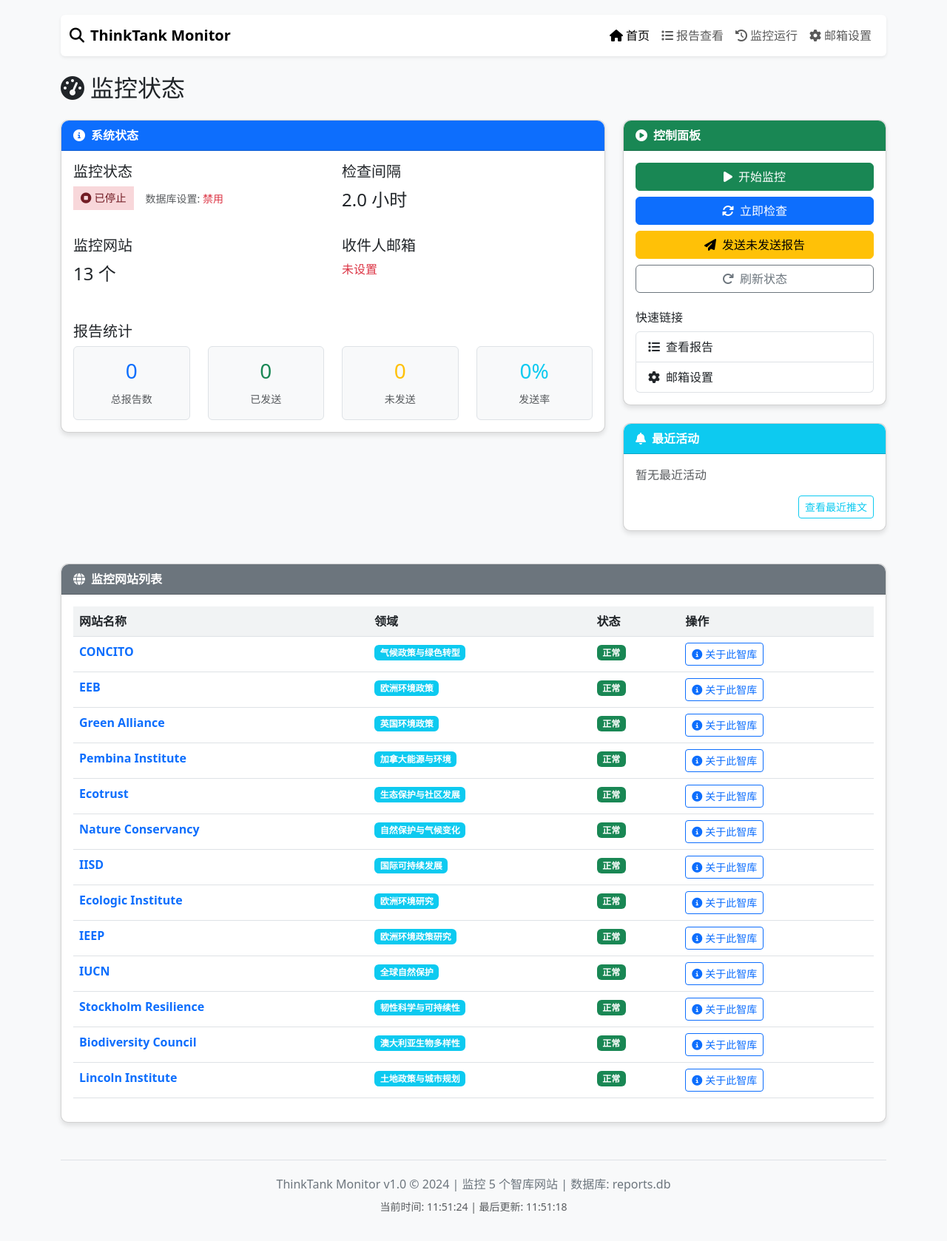
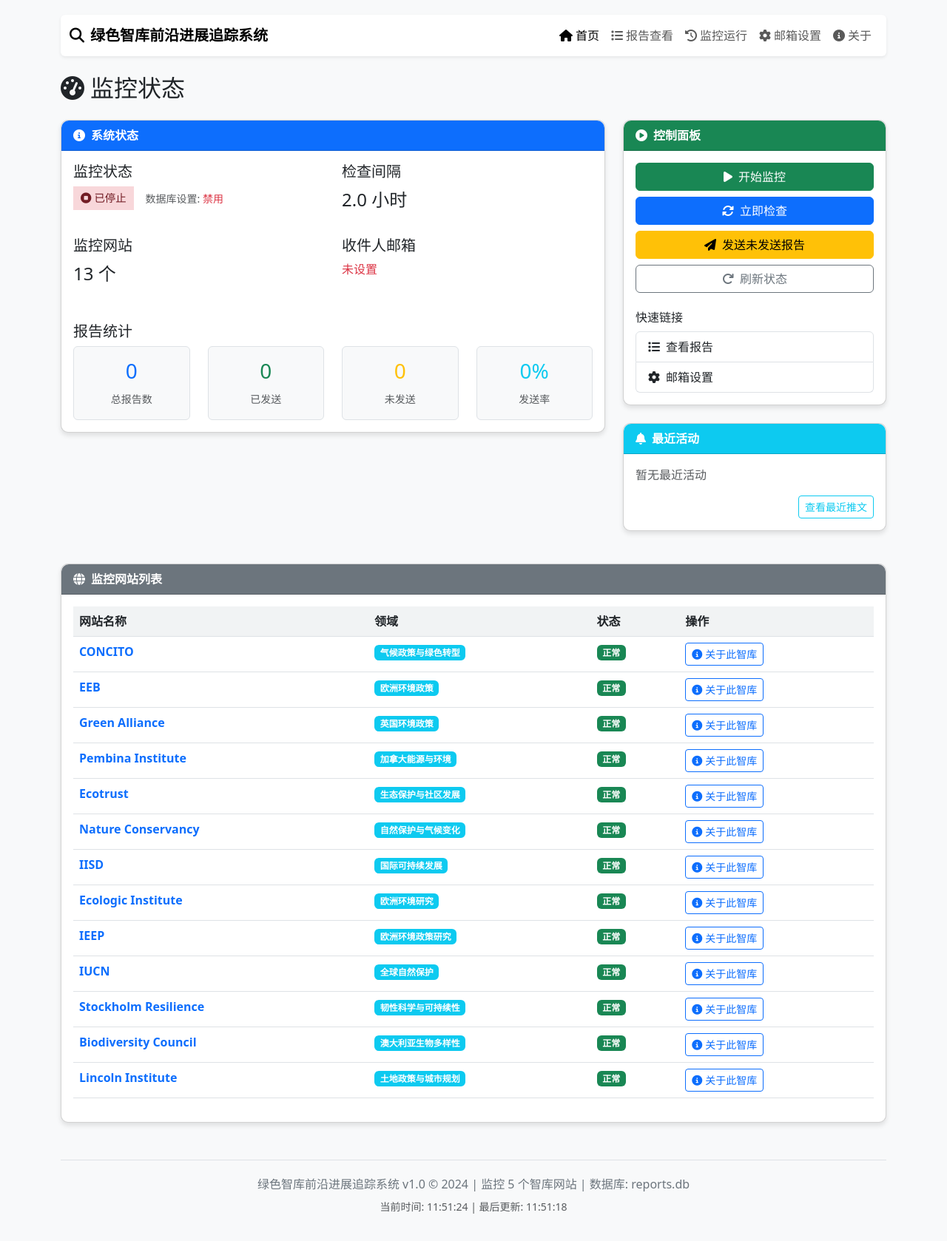
Before and after one commit to guosong2026/ThinkTank_Monitor, a Flask app: page / in a window 1280 px wide. Shown: the whole page at 74% size. Run offline with Flask 3, Linux system fonts and the light colour scheme; data comes from the database, SQL or seed files in the repository; data that the repository does not hold is empty.

Commit message:
update system name and add about modal

```diff
--- a/templates/base.html
+++ b/templates/base.html
@@ -3,7 +3,7 @@
 <head>
     <meta charset="UTF-8">
     <meta name="viewport" content="width=device-width, initial-scale=1.0">
-    <title>ThinkTank Monitor - {% block title %}{% endblock %}</title>
+    <title>绿色智库前沿进展追踪系统 - {% block title %}{% endblock %}</title>
 
     <!-- Bootstrap 5 CSS -->
     <link href="https://cdn.jsdelivr.net/npm/bootstrap@5.3.0/dist/css/bootstrap.min.css" rel="stylesheet">
@@ -82,7 +82,7 @@
         <nav class="navbar navbar-expand-lg navbar-light bg-white rounded shadow-sm mb-4">
             <div class="container-fluid">
                 <a class="navbar-brand" href="/">
-                    <i class="fas fa-search me-2"></i>ThinkTank Monitor
+                    <i class="fas fa-search me-2"></i>绿色智库前沿进展追踪系统
                 </a>
                 <button class="navbar-toggler" type="button" data-bs-toggle="collapse" data-bs-target="#navbarNav">
                     <span class="navbar-toggler-icon"></span>
@@ -110,6 +110,11 @@
                                 <i class="fas fa-cog me-1"></i>邮箱设置
                             </a>
                         </li>
+                        <li class="nav-item">
+                            <a class="nav-link" href="#" data-bs-toggle="modal" data-bs-target="#aboutModal">
+                                <i class="fas fa-info-circle me-1"></i>关于
+                            </a>
+                        </li>
                     </ul>
                 </div>
             </div>
@@ -120,12 +125,48 @@
             {% block content %}{% endblock %}
         </main>
 
+        <!-- 关于系统模态框 -->
+        <div class="modal fade" id="aboutModal" tabindex="-1" aria-labelledby="aboutModalLabel" aria-hidden="true">
+            <div class="modal-dialog">
+                <div class="modal-content">
+                    <div class="modal-header">
+                        <h5 class="modal-title" id="aboutModalLabel">
+                            <i class="fas fa-info-circle me-2"></i>关于绿色智库前沿进展追踪系统
+                        </h5>
+                        <button type="button" class="btn-close" data-bs-dismiss="modal" aria-label="关闭"></button>
+                    </div>
+                    <div class="modal-body">
+                        <div class="mb-3">
+                            <p>本系统旨在实时追踪、收集全球绿色智库的前沿进展，并将智库的最近出版物推送给用户，帮助您第一时间了解自然资源管理领域的国际动态。</p>
+                        </div>
+                        <div class="card">
+                            <div class="card-header bg-light">
+                                <strong>主要功能</strong>
+                            </div>
+                            <div class="card-body">
+                                <ul class="mb-0">
+                                    <li>监控全球13个领先的绿色智库网站</li>
+                                    <li>自动抓取最新研究报告和出版物</li>
+                                    <li>邮件推送新发现的报告给用户</li>
+                                    <li>支持CSV格式导出报告数据</li>
+                                    <li>查看智库详细信息和核心研究领域</li>
+                                </ul>
+                            </div>
+                        </div>
+                    </div>
+                    <div class="modal-footer">
+                        <button type="button" class="btn btn-primary" data-bs-dismiss="modal">确定</button>
+                    </div>
+                </div>
+            </div>
+        </div>
+
         <!-- 页脚 -->
         <footer>
             <div class="row">
                 <div class="col-md-12">
                     <p class="mb-0">
-                        ThinkTank Monitor v1.0 &copy; 2024 |
+                        绿色智库前沿进展追踪系统 v1.0 &copy; 2024 |
                         监控 <span id="website-count">5</span> 个智库网站 |
                         数据库: <span id="db-file">reports.db</span>
                     </p>
--- a/templates/monitor_runs.html
+++ b/templates/monitor_runs.html
@@ -3,7 +3,7 @@
 <head>
     <meta charset="UTF-8">
     <meta name="viewport" content="width=device-width, initial-scale=1.0">
-    <title>ThinkTank Monitor - 监控运行记录</title>
+    <title>绿色智库前沿进展追踪系统 - 监控运行记录</title>
 
     <!-- Bootstrap 5 CSS -->
     <link href="https://cdn.jsdelivr.net/npm/bootstrap@5.3.0/dist/css/bootstrap.min.css" rel="stylesheet">
```
